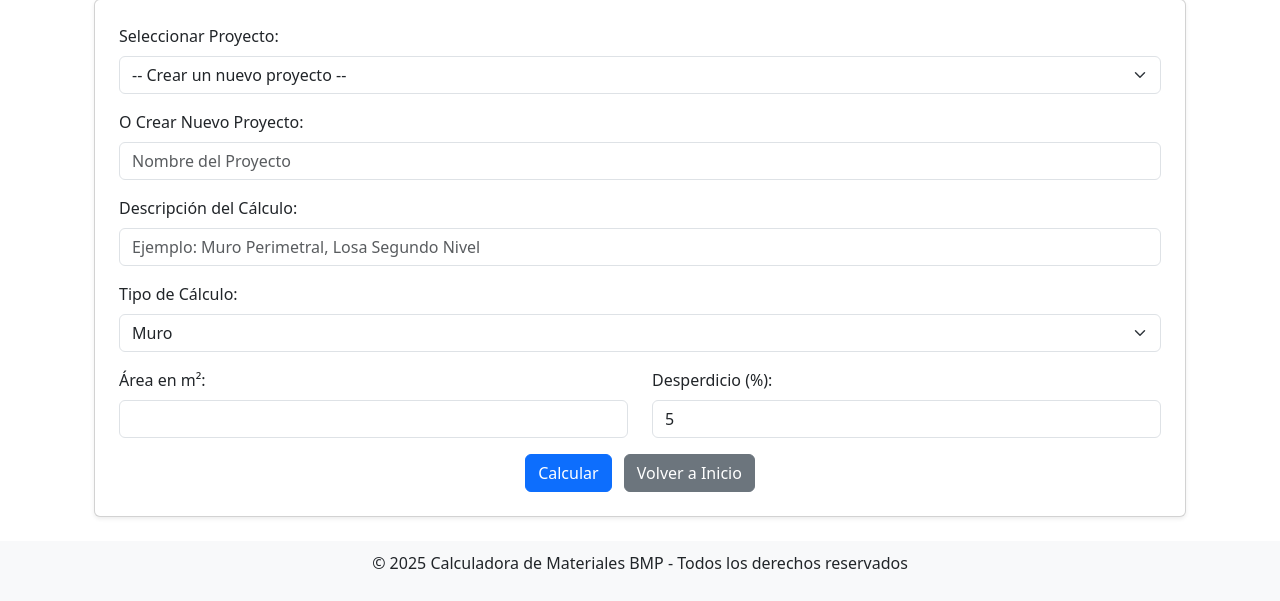
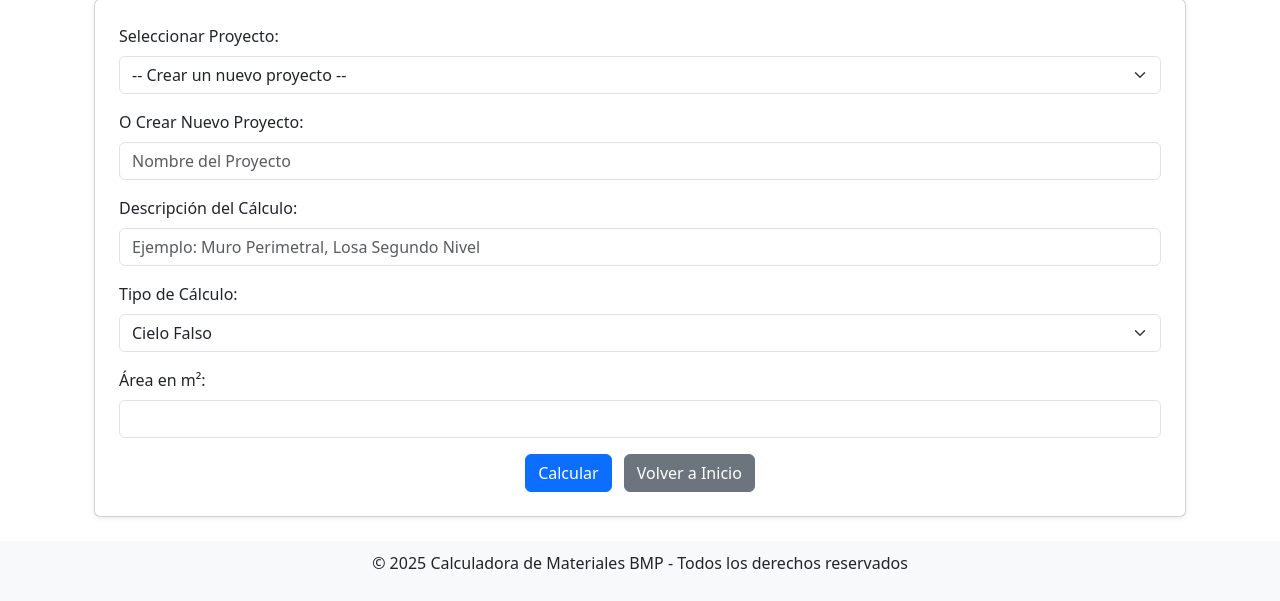
Before and after one commit to bpinedaf/calculadora-materiales, a Django app: page /calculos/calculadora/ in a window 1280 px wide. Shown: the part 237-838 px from the top of the page. Run offline with Django 5.2, Linux system fonts and the light colour scheme; data comes from the database, SQL or seed files in the repository.

Commit message:
Modificaciones en UI y calculos

```diff
--- a/calculos/models.py
+++ b/calculos/models.py
@@ -10,12 +10,14 @@ class Proyecto(models.Model):
 
 class CalculoMateriales(models.Model):
     TIPO_CALCULO_CHOICES = [
+        ('cimiento_corrido_1', 'Cimiento Corrido Tipo 1'),
+        ('cimiento_corrido_2', 'Cimiento Corrido Tipo 2'),
+        ('zapata_1', 'Zapata Tipo 1'),
+        ('zapata_2', 'Zapata Tipo 2'),
         ('muro', 'Muro'),
         ('losa_fundida', 'Losa Fundida'),
         ('losa_vigueta_bovedilla', 'Losa con Vigueta y Bovedilla'),
         ('losa_acero', 'Losa de Acero'),
-        ('cimentacion', 'Cimentación'),
-        ('zapatas', 'Zapatas'),
         ('vigas_confinamiento', 'Vigas de Confinamiento'),
         ('escaleras', 'Escaleras'),
         ('piso', 'Piso Cerámico'),
@@ -29,17 +31,17 @@ class CalculoMateriales(models.Model):
     proyecto = models.ForeignKey(Proyecto, on_delete=models.CASCADE, related_name="calculos")
     descripcion = models.CharField(
         max_length=200,
-        help_text="Ejemplo: Muro Perimetral, Losa Segundo Nivel, Cimentación",
+        help_text="Ejemplo: Cimentación Principal, Zapatas de Esquina, etc.",
         default="Sin descripción"
     )
     tipo_calculo = models.CharField(max_length=50, choices=TIPO_CALCULO_CHOICES)
-    area = models.FloatField(help_text="Área en metros cuadrados")
+    cantidad = models.FloatField(help_text="Cantidad en metros lineales o unidades", null=True, blank=True)
+    area = models.FloatField(help_text="Área en metros cuadrados", null=True, blank=True)
     desperdicio = models.FloatField(default=5.0, help_text="Porcentaje de desperdicio")
     fecha = models.DateTimeField(auto_now_add=True)
-    avance = models.FloatField(default=0.0, help_text="Porcentaje de avance de la obra")
 
     def __str__(self):
-        return f"{self.proyecto.nombre} - {self.descripcion} - {self.tipo_calculo} - {self.area} m²"
+        return f"{self.proyecto.nombre} - {self.descripcion} - {self.tipo_calculo} - {self.cantidad if self.cantidad else self.area} unidades/m²"
 
 class CalculoMaterialDetalle(models.Model):
     calculo = models.ForeignKey(CalculoMateriales, on_delete=models.CASCADE, related_name="materiales")
--- a/calculos/templates/calculos/calculadora.html
+++ b/calculos/templates/calculos/calculadora.html
@@ -36,9 +36,34 @@
 						<option value="{{ tipo.0 }}">{{ tipo.1 }}</option>
 					{% endfor %}
 				</select>
+
             </div>
 
-			<!-- Sección para Columnas (Oculta por defecto) -->
+            <!-- Campo para Área (m²) -->
+            <div id="area_field" style="display: none;">
+                <div class="mb-3">
+                    <label class="form-label">Área en m²:</label>
+                    <input type="number" step="0.01" name="area" id="area" class="form-control">
+                </div>
+            </div>
+
+            <!-- Sección para Cimientos Corridos -->
+            <div id="cimientos_fields" style="display: none;">
+                <div class="mb-3">
+                    <label class="form-label">Metros Lineales de Cimiento:</label>
+                    <input type="number" step="0.01" name="metros_lineales" id="metros_lineales" class="form-control">
+                </div>
+            </div>
+
+            <!-- Sección para Zapatas -->
+            <div id="zapatas_fields" style="display: none;">
+                <div class="mb-3">
+                    <label class="form-label">Cantidad de Zapatas:</label>
+                    <input type="number" step="1" name="cantidad_zapatas" id="cantidad_zapatas" class="form-control">
+                </div>
+            </div>
+
+            <!-- Sección para Columnas -->
             <div id="columna_fields" style="display: none;">
                 <div class="mb-3">
                     <label class="form-label">Cantidad de Columnas:</label>
@@ -63,36 +88,44 @@
             <script>
                 document.addEventListener("DOMContentLoaded", function() {
 					var tipoCalculo = document.getElementById("tipo_calculo");
+					var areaField = document.getElementById("area_field");
+					var cimientosFields = document.getElementById("cimientos_fields");
+					var zapatasFields = document.getElementById("zapatas_fields");
 					var columnaFields = document.getElementById("columna_fields");
 
-					tipoCalculo.addEventListener("change", function() {
-						if (["C-A", "C-B", "C-C", "C-D"].includes(tipoCalculo.value)) {
+					function actualizarCampos() {
+						areaField.style.display = "none";
+						cimientosFields.style.display = "none";
+						zapatasFields.style.display = "none";
+						columnaFields.style.display = "none";
+
+						document.getElementById("area").required = false;
+						document.getElementById("metros_lineales").required = false;
+						document.getElementById("cantidad_zapatas").required = false;
+						document.getElementById("cantidad_columnas").required = false;
+
+						if (["muro", "losa_fundida", "losa_vigueta_bovedilla", "losa_acero", "piso", "cielo_falso"].includes(tipoCalculo.value)) {
+							areaField.style.display = "block";
+							document.getElementById("area").required = true;
+						} else if (["cimiento_corrido_1", "cimiento_corrido_2"].includes(tipoCalculo.value)) {
+							cimientosFields.style.display = "block";
+							document.getElementById("metros_lineales").required = true;
+						} else if (["zapata_1", "zapata_2"].includes(tipoCalculo.value)) {
+							zapatasFields.style.display = "block";
+							document.getElementById("cantidad_zapatas").required = true;
+						} else if (["C-A", "C-B", "C-C", "C-D"].includes(tipoCalculo.value)) {
 							columnaFields.style.display = "block";
 							document.getElementById("cantidad_columnas").required = true;
-							document.getElementById("columna_ancho").required = true;
-							document.getElementById("columna_profundidad").required = true;
-							document.getElementById("columna_altura").required = true;
-						} else {
-							columnaFields.style.display = "none";
-							document.getElementById("cantidad_columnas").required = false;
-							document.getElementById("columna_ancho").required = false;
-							document.getElementById("columna_profundidad").required = false;
-							document.getElementById("columna_altura").required = false;
 						}
-					});
+					}
+
+					// Ejecutar al inicio para seleccionar la opción por defecto
+					actualizarCampos();
+
+					// Detectar cambios en la selección
+					tipoCalculo.addEventListener("change", actualizarCampos);
 				});
             </script>
-
-            <div class="row">
-                <div class="col-md-6 mb-3">
-                    <label class="form-label">Área en m²:</label>
-                    <input type="number" step="0.01" name="area" required class="form-control">
-                </div>
-                <div class="col-md-6 mb-3">
-                    <label class="form-label">Desperdicio (%):</label>
-                    <input type="number" step="0.1" name="desperdicio" value="5" class="form-control">
-                </div>
-            </div>
 
             <div class="text-center">
                 <button type="submit" class="btn btn-primary">Calcular</button>
--- a/calculos/views.py
+++ b/calculos/views.py
@@ -32,27 +32,40 @@ FACTORES_MATERIALES = {
         'acero_temperatura': 1.5,
         'cimbra_madera': 0.6,
     },
-    'cimentacion': {
-        'cimientos_corridos': 0.2,
-        'varilla_1/2': 5,
-        'estribos_1/4': 3,
-        'concreto': 0.2,
-        'varilla_3/8': 8,
-        'block': 10,
-        'solera_U': 2,
-        'amarres': 1.5,
+    'cimiento_corrido_1': {
+        'concreto': 0.25,
+        'varilla_1/2': 6,
+        'estribos_1/4': 3.5,
+        'block': 12,
+        'solera_U': 2.5,
+        'amarres': 1.7,
+    },
+    'cimiento_corrido_2': {
+        'concreto': 0.30,
+        'varilla_5/8': 7,
+        'estribos_3/8': 4,
+        'block': 15,
+        'solera_U': 3,
+        'amarres': 2,
+    },
+    'zapata_1': {
+        'cemento': 8,
+        'arena': 0.6,
+        'grava': 0.9,
+        'agua': 200,
+        'acero': 18,
+    },
+    'zapata_2': {
+        'cemento': 9,
+        'arena': 0.7,
+        'grava': 1.0,
+        'agua': 220,
+        'acero': 20,
     },
     'vigas_confinamiento': {
         'concreto': 0.08,
         'varilla_1/2': 4,
         'estribos_1/4': 2.5,
-    },
-    'zapatas': {
-        'cemento': 7,
-        'arena': 0.5,
-        'grava': 0.7,
-        'agua': 180,
-        'acero': 15,
     },
     'escaleras': {
         'concreto': 0.2,
@@ -109,7 +122,8 @@ FACTORES_MATERIALES = {
 
 def calcular_materiales(request):
     proyectos = Proyecto.objects.all()
-    tipos_calculo = CalculoMateriales.TIPO_CALCULO_CHOICES  # Obtener opciones dinámicamente
+    tipos_calculo = sorted(CalculoMateriales.TIPO_CALCULO_CHOICES, key=lambda x: x[1])  # Ordena alfabéticamente por nombre
+    #tipos_calculo = CalculoMateriales.TIPO_CALCULO_CHOICES  # Obtener opciones dinámicamente
 
     if request.method == 'POST':
         proyecto_id = request.POST.get('proyecto_existente')
@@ -126,35 +140,27 @@ def calcular_materiales(request):
         tipo_calculo = request.POST.get('tipo_calculo')
         desperdicio = float(request.POST.get('desperdicio', 5)) / 100
 
-        # Verificar si el cálculo es de tipo columna
-        if tipo_calculo in ["C-A", "C-B", "C-C", "C-D"]:
-            cantidad_columnas = int(request.POST.get('cantidad_columnas', 0))
-            columna_ancho = float(request.POST.get('columna_ancho', 0))
-            columna_profundidad = float(request.POST.get('columna_profundidad', 0))
-            columna_altura = float(request.POST.get('columna_altura', 0))
-
-            # Calcular el área de una columna
-            perimetro_columna = 2 * (columna_ancho + columna_profundidad)
-            area_columna = perimetro_columna * columna_altura
-
-            # Calcular el área total de columnas
-            area = area_columna * cantidad_columnas
+        # Determinar cantidad basada en el tipo de cálculo
+        if tipo_calculo in ['cimiento_corrido_1', 'cimiento_corrido_2']:
+            cantidad = float(request.POST.get('metros_lineales', 0))  # Metros lineales
+        elif tipo_calculo in ['zapata_1', 'zapata_2']:
+            cantidad = int(request.POST.get('cantidad_zapatas', 0))  # Cantidad de zapatas
         else:
-            area = float(request.POST.get('area', 0))
+            cantidad = float(request.POST.get('area', 0))
 
         # Crear el cálculo de materiales
         calculo = CalculoMateriales.objects.create(
             proyecto=proyecto,
             descripcion=descripcion,
             tipo_calculo=tipo_calculo,
-            area=area,
+            cantidad=cantidad,
             desperdicio=desperdicio * 100
         )
 
         # Guardar los materiales en la base de datos
         if tipo_calculo in FACTORES_MATERIALES:
             for material_nombre, factor in FACTORES_MATERIALES[tipo_calculo].items():
-                cantidad_requerida = area * factor * (1 + desperdicio)
+                cantidad_requerida = cantidad * factor * (1 + desperdicio)
                 cantidad_pendiente = cantidad_requerida  # Al inicio, nada ha sido consumido
 
                 material_obj = Material.objects.filter(nombre__iexact=material_nombre).first()
@@ -179,6 +185,7 @@ def calcular_materiales(request):
         return redirect('calculos:ver_calculos', proyecto.id)
 
     return render(request, 'calculos/calculadora.html', {'proyectos': proyectos, 'tipos_calculo': tipos_calculo})
+
 
 
 
```
Lines whose indentation alone changed are shown as unchanged.
